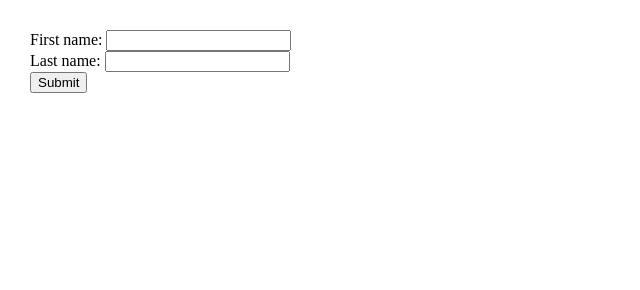
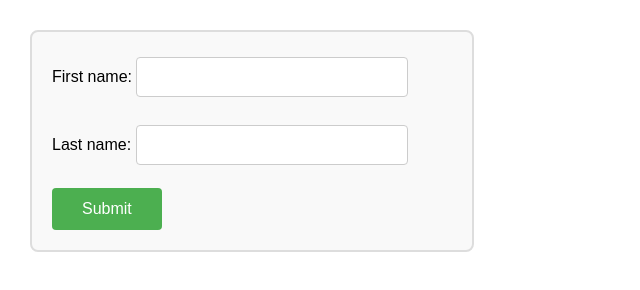
Before and after one commit to acciojob/form-login-Nayanv23, a website: page main.html in a window 1280 px wide. Shown: the whole page, without its empty margins (0-640 px from the left). Drawn offline with Linux system fonts and the light colour scheme.

Commit message:
created a submission

```diff
--- a/main.html
+++ b/main.html
@@ -1,26 +1,17 @@
 <!DOCTYPE html>
-
 <html>
-
 <head>
-	<meta charset=utf-8 />
+    <meta charset="utf-8" />
     <title>Return first and last name from a form</title>
-		<style type="text/css">
-			body {margin: 30px;}
-		</style>
     <link rel="stylesheet" href="styles.css">
 </head>
-
 <body>
-	<form id="form1" onsubmit="getFormvalue()">
-		First name: <input type="text" name="fname"><br>
-		Last name: <input type="text" name="lname"><br>
+    <form id="form1" onsubmit="return getFormvalue()">
+        First name: <input type="text" name="fname"><br><br>
+        Last name: <input type="text" name="lname"><br><br>
         <input type="submit" value="Submit">
     </form>
 
-    <script type="text/javascript" src="./script.js">
-</script>
-
+    <script type="text/javascript" src="script.js"></script>
 </body>
-
 </html>
--- a/script.js
+++ b/script.js
@@ -1,4 +1,14 @@
 function getFormvalue() {
-    //Write your code here
+    // Get form elements by name attribute
+    let firstName = document.querySelector('input[name="fname"]').value.trim();
+    let lastName = document.querySelector('input[name="lname"]').value.trim();
 
+    // Combine names with single space
+    let fullName = firstName + " " + lastName;
+
+    // Show alert with full name
+    alert(fullName);
+
+    // Prevent default form submission (no page reload)
+    return false;
 }
--- a/styles.css
+++ b/styles.css
@@ -1 +1,35 @@
-/*  your css code here. If applicable */
+body {
+    margin: 30px;
+    font-family: Arial, sans-serif;
+}
+
+#form1 {
+    max-width: 400px;
+    padding: 20px;
+    border: 2px solid #ddd;
+    border-radius: 8px;
+    background-color: #f9f9f9;
+}
+
+input[type="text"] {
+    width: 250px;
+    padding: 10px;
+    margin: 5px 0;
+    border: 1px solid #ccc;
+    border-radius: 4px;
+    font-size: 16px;
+}
+
+input[type="submit"] {
+    background-color: #4CAF50;
+    color: white;
+    padding: 12px 30px;
+    border: none;
+    border-radius: 4px;
+    cursor: pointer;
+    font-size: 16px;
+}
+
+input[type="submit"]:hover {
+    background-color: #45a049;
+}
```
Lines whose indentation alone changed are shown as unchanged.
